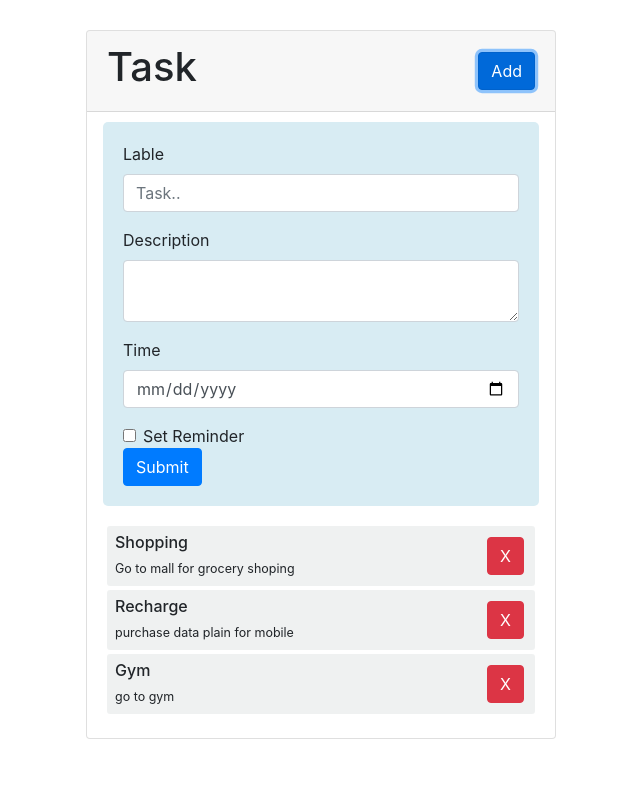
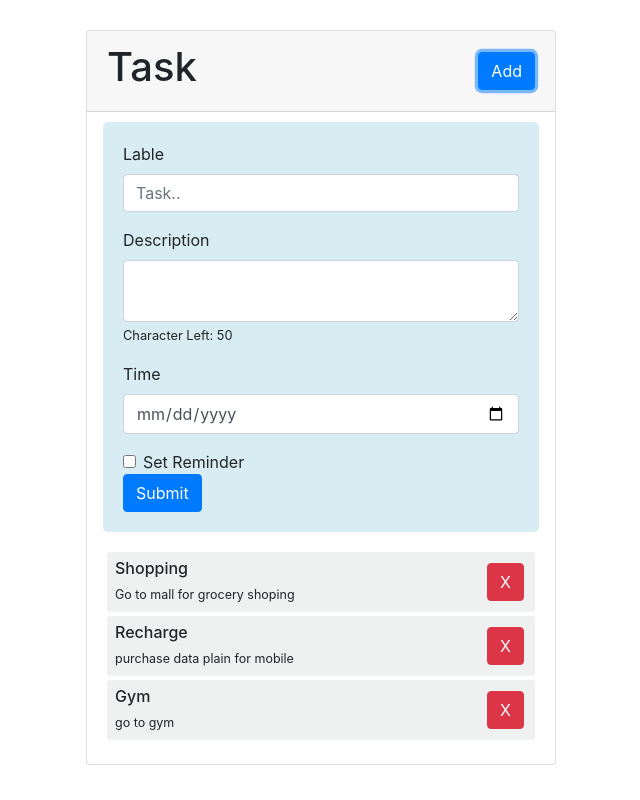
Before and after one commit to abfeb8/learningAngular, an Angular app in the folder demoProject/: page / in a window 1280 px wide. Both pictures are taken after a click on the button "Add". Shown: the whole page, without its empty margins (319-959 px from the left). Built offline with nearby package versions, Linux system fonts and the light colour scheme.

Commit message:
added charater limit warning for desction in add-form

```diff
--- a/demoProject/angular.json
+++ b/demoProject/angular.json
@@ -27,7 +27,6 @@
               "src/assets"
             ],
             "styles": [
-              "../node_modules/bootstrap/dist/css/bootstrap.min.css",
               "src/styles.css"
             ],
             "scripts": []
--- a/demoProject/src/app/app.module.ts
+++ b/demoProject/src/app/app.module.ts
@@ -6,7 +6,7 @@ import { AppRoutingModule } from './app-routing.module';
 import { AppComponent } from './app.component';
 import { HomeComponent } from './components/home/home.component';
 import { ButtonComponent } from './components/button/button.component';
-import * as ngBootstrap from '@ng-bootstrap/ng-bootstrap';
+
 import { ItemComponent } from './components/item/item.component';
 import { TasksPanelComponent } from './components/tasks-panel/tasks-panel.component';
 import { AddFormComponent } from './components/add-form/add-form.component';
@@ -23,7 +23,6 @@ import { AddFormComponent } from './components/add-form/add-form.component';
   imports: [
     BrowserModule,
     AppRoutingModule,
-    ngBootstrap.NgbModule,
     ReactiveFormsModule
   ],
   providers: [],
--- a/demoProject/src/app/components/add-form/add-form.component.html
+++ b/demoProject/src/app/components/add-form/add-form.component.html
@@ -5,7 +5,15 @@
     </div>
     <div class="form-group">
         <label for="taskDescription">Description</label>
-        <textarea class="form-control" formControlName="taskDescription" rows="2"></textarea>
+        <textarea class="form-control" formControlName="taskDescription" rows="2" [(ngModel)]="description"></textarea>
+        <div *ngIf="description.length<=charLimit; else charLimitWaring">
+            <small>Character Left: {{charLimit-description.length}}</small>
+        </div>
+        <ng-template #charLimitWaring>
+            <small style="color: red;">
+                Description should be less then {{charLimit}} characters!
+            </small>
+        </ng-template>
     </div>
     <div class="form-group">
         <label for="taskTime">Time</label>
--- a/demoProject/src/app/components/add-form/add-form.component.ts
+++ b/demoProject/src/app/components/add-form/add-form.component.ts
@@ -10,6 +10,8 @@ import { TaskServiceService } from 'src/app/services/task-service.service';
 })
 export class AddFormComponent implements OnInit {
   taskForm!: FormGroup;
+  description: string = "";
+  charLimit: number = 50;
   constructor(private taskService: TaskServiceService, private formbuilder: FormBuilder) { }
 
   ngOnInit(): void {
```
